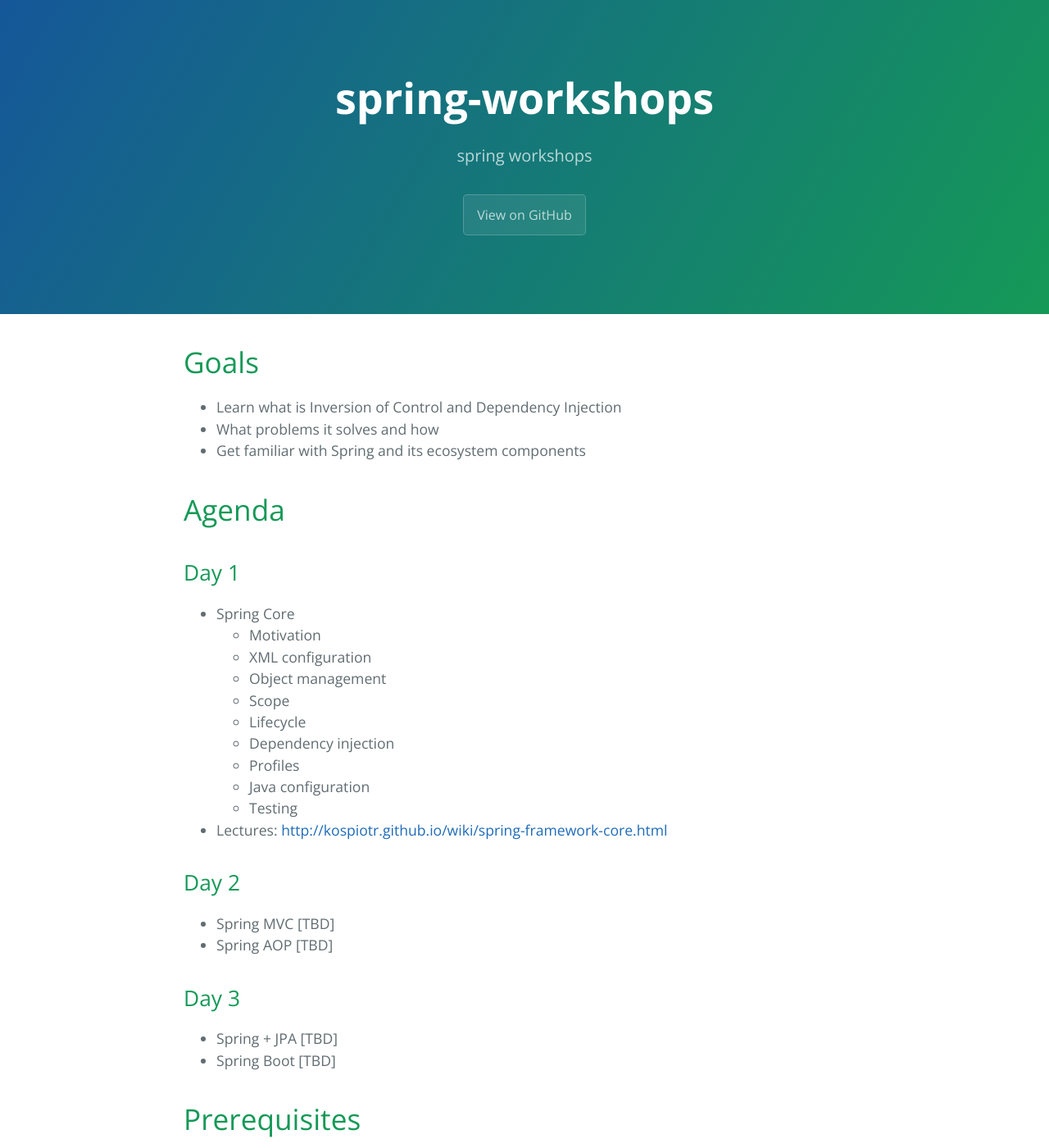
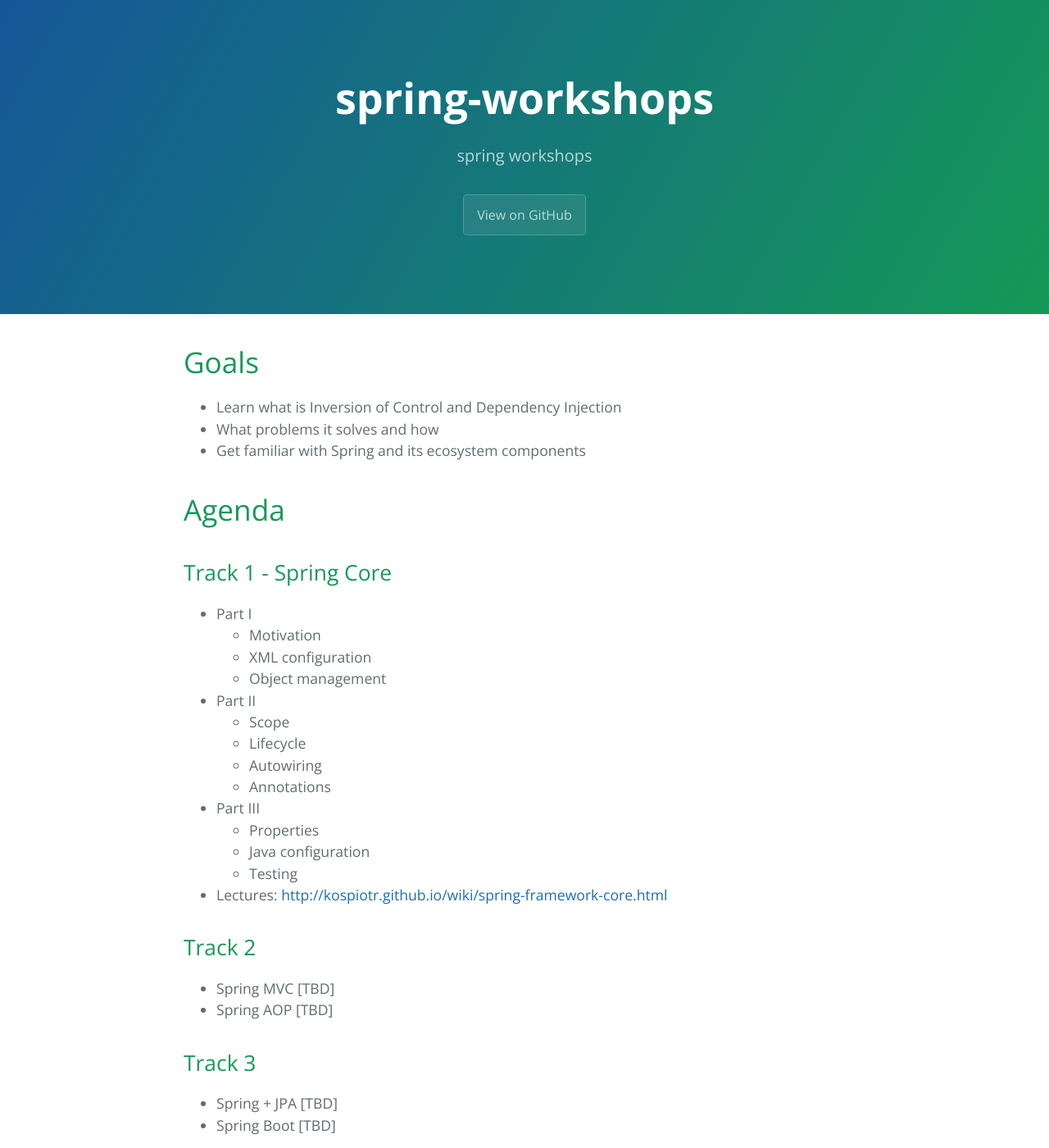
Before and after one commit to kospiotr/spring-core-workshops, a Jekyll site: the page built from index.md, in a window 1280 px wide and 1400 px high. Shown: the whole window at 82% size. Built offline with Jekyll 4.4.1, drawn with Linux system fonts in a browser that asks for light colours; Markdown is read by kramdown in place of the engine named in the settings.

Commit message:
Update Agenda

```diff
--- a/index.md
+++ b/index.md
@@ -9,27 +9,30 @@
 
 # Agenda
 
-##Day 1
+##Track 1 - Spring Core
 
-* Spring Core
+* Part I
   * Motivation
   * XML configuration
   * Object management
+* Part II
   * Scope
   * Lifecycle
-  * Dependency injection
-  * Profiles
+  * Autowiring
+  * Annotations
+* Part III
+  * Properties
   * Java configuration
   * Testing
 
 * Lectures: [http://kospiotr.github.io/wiki/spring-framework-core.html](http://kospiotr.github.io/wiki/spring-framework-core.html)
 
-##Day 2
+##Track 2
 
 * Spring MVC [TBD]
 * Spring AOP [TBD]
 
-##Day 3
+##Track 3
 
 * Spring + JPA [TBD]
 * Spring Boot [TBD]
```
